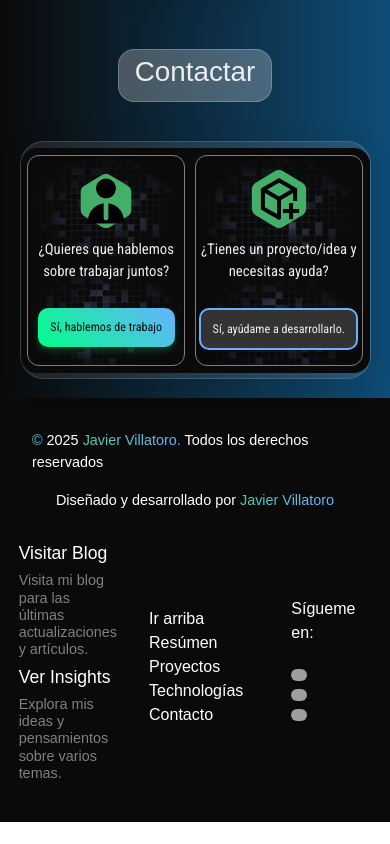
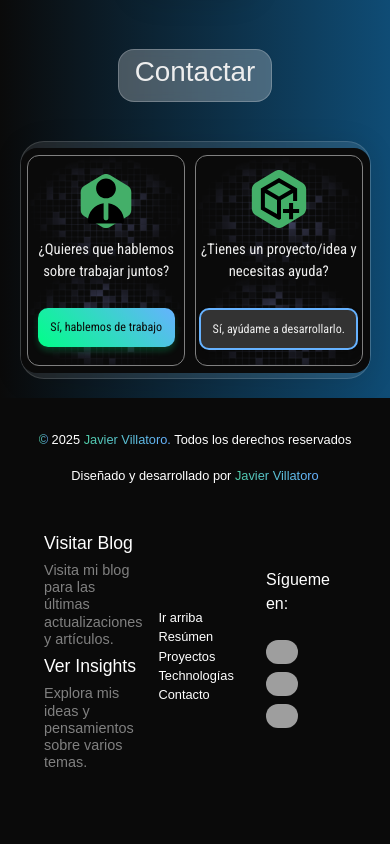
Before and after one commit to Javillat/portfolio, a React (Create React App) app in the folder frontend/: page / in a window 390 px wide. Shown: the part 2612-3456 px from the top of the page. Before the commit the page ends 3434 px from the top, so only its background shows below. Built offline with nearby package versions, Linux system fonts and the light colour scheme; grey boxes are pictures that could not be loaded; a web font is replaced by a local one.

Commit message:
chore: Readecuar el footer

```diff
--- a/frontend/src/App.css
+++ b/frontend/src/App.css
@@ -708,6 +708,8 @@ select,
     font-size: 1.19rem;
   }
 
+  /* Finaliza whoami */
+
   section .profile-interactive-text {
     position: relative;
     display: flex;
@@ -741,6 +743,7 @@ select,
   .section-contact.contact-container {
     gap: 20px;
   }
+
   .section-contact.contact-container .approach-glass-container {
     width: 90%;
     height: auto;
@@ -773,14 +776,13 @@ select,
     overflow: hidden;
   }
 
-  /* Finaliza whoami */
 
   /* Inicia footer */
   .footer__container {
-    bottom: 0;
     left: 0;
     right: 0;
-    /* position: fixed; */
+    bottom: 0;
+    position: relative;
     background-color: var(--primary-black);
     color: var(--secundary-text-white);
     display: flex;
@@ -791,6 +793,41 @@ select,
     text-align: center;
     padding: 1rem;
     font-size: 0.8rem;
+  }
+
+  .footer__container .footer__container-left {
+    display: flex;
+    justify-content: center;
+    align-items: center;
+    flex-direction: column;
+    margin: 0;
+    padding: 0;
+    width: 100%;
+    margin-bottom: 1rem;
+    font-size: 0.8rem;
+  }
+
+  .footer__container .footer__container-right {
+    display: flex;
+    justify-content: space-around;
+    align-items: center;
+    text-align: left;
+    margin-bottom: 1rem;
+    padding: 1rem;
+    font-size: 0.8rem;
+    gap: 1rem;
+  }
+
+  .footer__container .footer__container-links__right p {
+    font-size: 1rem;
+  }
+
+  .footer__container .footer__container-links__right a {
+    display: flex;
+    flex-direction: column;
+    color: var(--secundary-text-white);
+    text-decoration: none;
+    width: 50%;
   }
 
   /* Finaliza footer */
```
